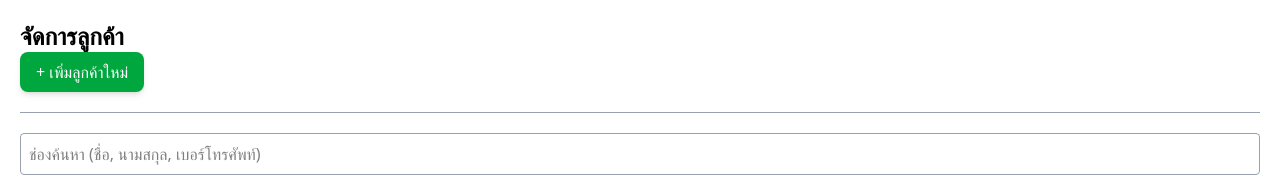
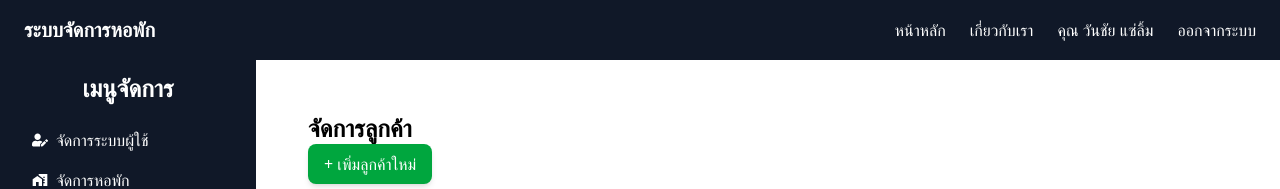
Before and after one commit to WanchaiSae/rentHorPa, a React (Vite) app in the folder client/: page /customers in a window 1280 px wide. Shown: the top 189 px of the page. Built offline with nearby package versions, Linux system fonts and the light colour scheme; no server answers.

Commit message:
Fixed - Props

```diff
--- a/client/src/App.jsx
+++ b/client/src/App.jsx
@@ -1,13 +1,10 @@
 import React from 'react'
-import Navbar from './component/Navbar'
 import Sidebar from './component/Sidebar'
-import Customer from './component/customers/Customer'
 
 const App = () => {
   return (
     <div>
-      <Navbar />
-      <Sidebar children={<Customer />} />
+      <Sidebar />
     </div>
   )
 }
--- a/client/src/component/Navbar.jsx
+++ b/client/src/component/Navbar.jsx
@@ -1,13 +1,14 @@
 import React from 'react'
+import { Link } from 'react-router-dom'
 
 const Navbar = () => {
   return (
     <nav className='px-6 py-4 bg-gray-900 text-white flex justify-between items-center'>
-      <div className='text-xl font-bold'>ระบบจัดการหอพัก</div>
+      <div className='text-xl font-bold'><Link to={'/'}>ระบบจัดการหอพัก</Link></div>
 
       <ul className='flex gap-6'>
-        <li className='cursor-pointer hover:text-gray-400'>หน้าหลัก</li>
-        <li className='cursor-pointer hover:text-gray-400'>เกี่ยวกับเรา</li>
+        <li className='cursor-pointer hover:text-gray-400'><Link to={'/'}>หน้าหลัก</Link></li>
+        <li className='cursor-pointer hover:text-gray-400'><Link to={'/'}>เกี่ยวกับเรา</Link></li>
         <li className='cursor-pointer hover:text-gray-400'>คุณ วันชัย แซ่ลิ้ม</li>
         <li className='cursor-pointer hover:text-gray-400'>ออกจากระบบ</li>
       </ul>
--- a/client/src/component/Sidebar.jsx
+++ b/client/src/component/Sidebar.jsx
@@ -4,9 +4,13 @@ import { MdHomeWork } from "react-icons/md";
 import { FaUserFriends } from "react-icons/fa";
 import { RiBillFill } from "react-icons/ri";
 import { Link } from 'react-router-dom'
+import Navbar from './Navbar'
 
 const Sidebar = ({ children }) => {
   return (
+
+    <>
+      <Navbar />
       <div className='flex h-screen text-white '>
         <aside className='w-64 bg-gray-900'>
           <h1 className='text-2xl font-bold text-center mt-3'>เมนูจัดการ</h1>
@@ -23,6 +27,7 @@ const Sidebar = ({ children }) => {
         </div>
 
       </div>
+    </>
   )
 }
 
--- a/client/src/main.jsx
+++ b/client/src/main.jsx
@@ -4,6 +4,7 @@ import './index.css'
 import App from './App.jsx'
 import { createBrowserRouter, RouterProvider } from 'react-router-dom'
 import Customer from './component/customers/Customer'
+import Sidebar from './component/Sidebar'
 const router = createBrowserRouter([
   {
     path: '/',
@@ -11,7 +12,7 @@ const router = createBrowserRouter([
   },
   {
     path: '/customers',
-    element: <Customer />
+    element: <Sidebar children={<Customer />} />
   }
 ])
 
```
Lines whose indentation alone changed are shown as unchanged.
